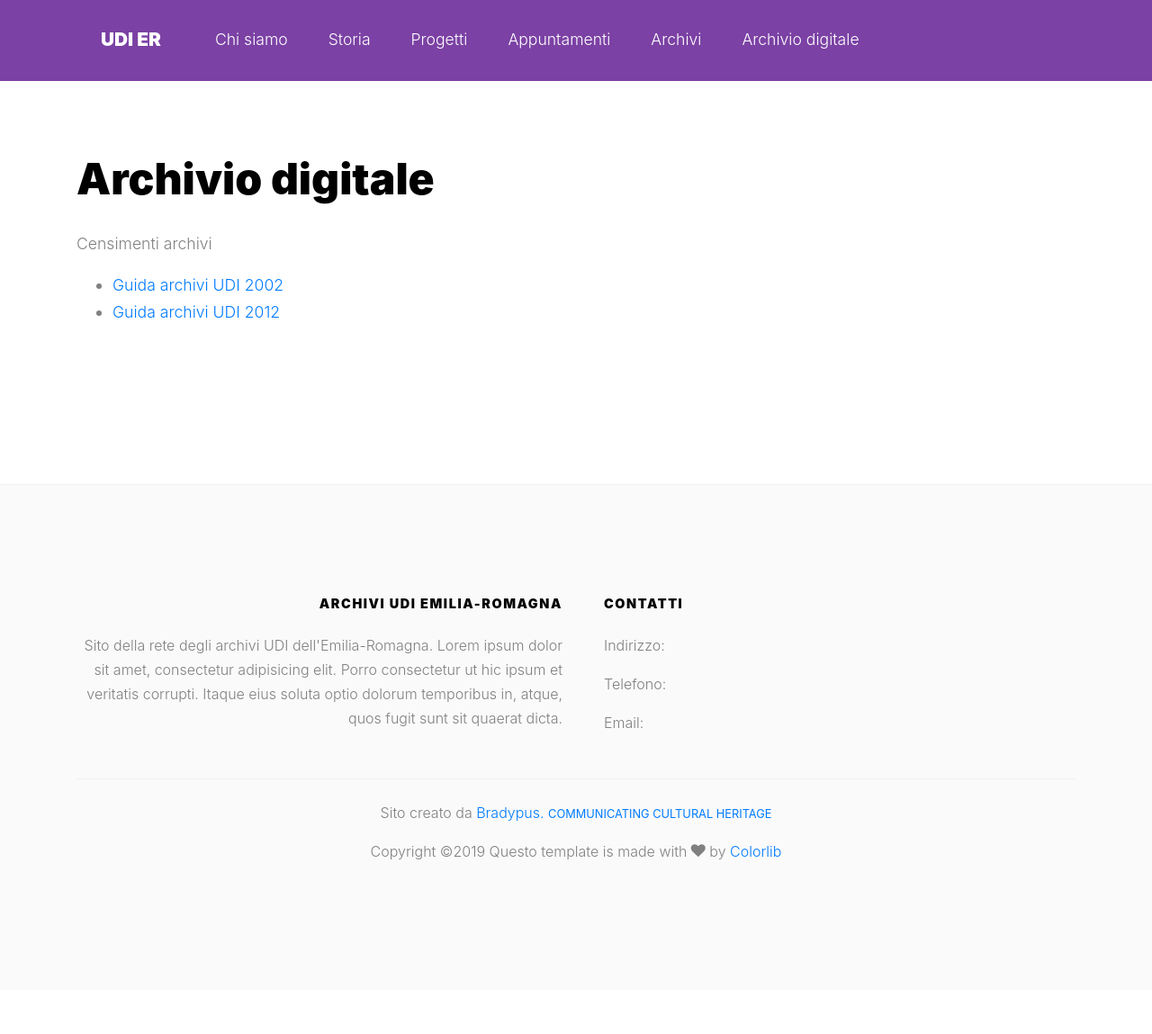
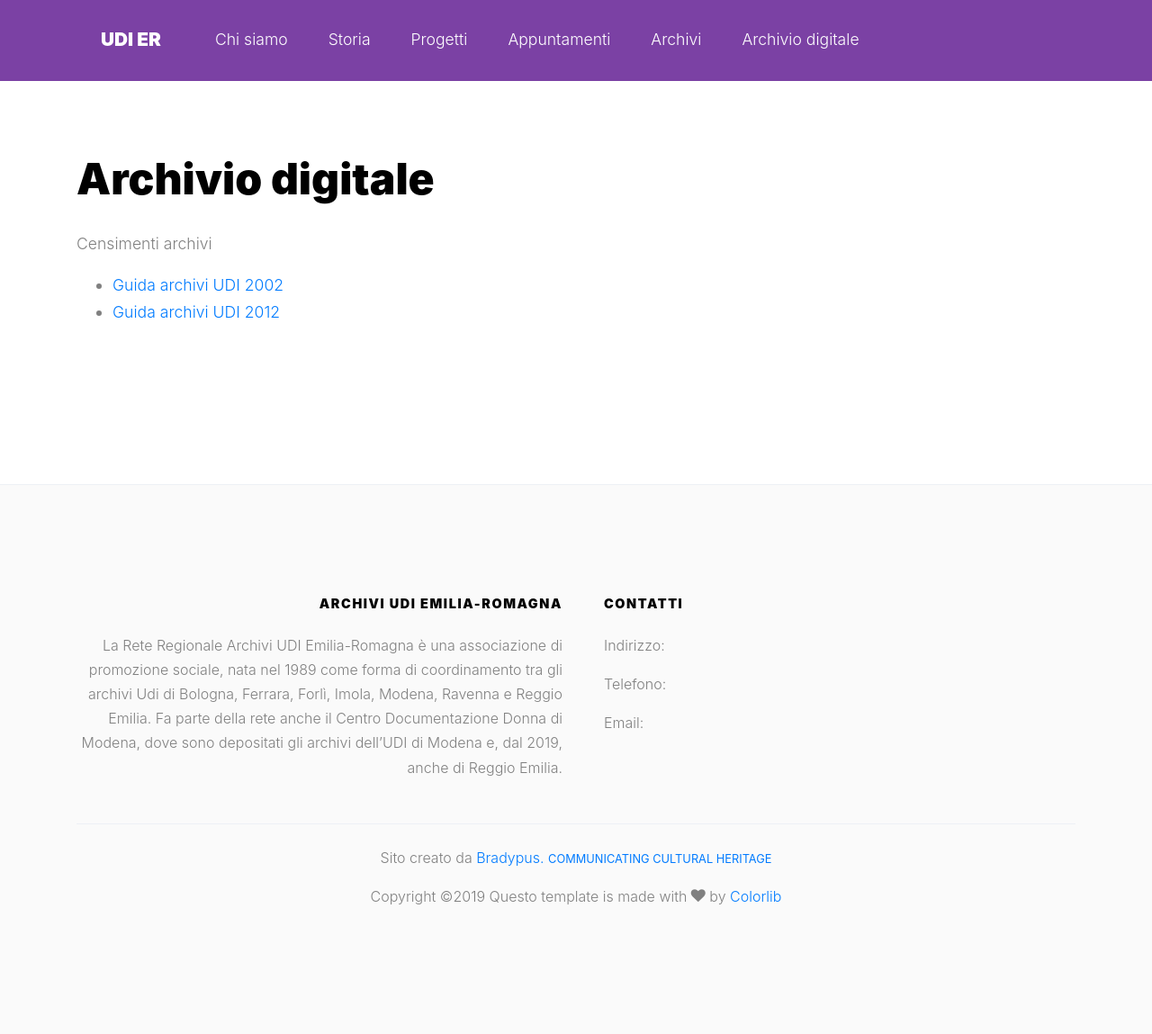
Before and after one commit to studioitc/udier.github.io, a Jekyll site: the page built from archivio-digitale.md, in a window 1280 px wide. Shown: the whole page at 90% size. Built offline with Jekyll 4.4.1, drawn with Linux system fonts in a browser that asks for light colours; some web fonts are replaced; before the commit the page ends 1100 px from its top, so only the background shows below that.

Commit message:
Updated site description

```diff
--- a/_config.yml
+++ b/_config.yml
@@ -1,6 +1,6 @@
 title: Archivi UDI Emilia-Romagna
 description: >
-  Sito della rete degli archivi UDI dell'Emilia-Romagna. Lorem ipsum dolor sit amet, consectetur adipisicing elit. Porro consectetur ut hic ipsum et veritatis corrupti. Itaque eius soluta optio dolorum temporibus in, atque, quos fugit sunt sit quaerat dicta.
+  La Rete Regionale Archivi UDI Emilia-Romagna è una associazione di promozione sociale, nata nel 1989 come forma di coordinamento tra gli archivi Udi di Bologna, Ferrara, Forlì, Imola, Modena, Ravenna e Reggio Emilia. Fa parte della rete anche il Centro Documentazione Donna di Modena, dove sono depositati gli archivi dell’UDI di Modena e, dal 2019, anche di Reggio Emilia.
 logo: logo-rete-archivi-udi.jpg
 
 exclude:
--- a/_layouts/default.html
+++ b/_layouts/default.html
@@ -100,9 +100,6 @@
         </div>
     </footer>
 
-
-
-
   </div> <!-- .site-wrap -->
 
   <script src="https://code.jquery.com/jquery-3.3.1.slim.min.js" integrity="sha384-q8i/X+965DzO0rT7abK41JStQIAqVgRVzpbzo5smXKp4YfRvH+8abtTE1Pi6jizo" crossorigin="anonymous"></script>
--- a/index.html
+++ b/index.html
@@ -13,7 +13,7 @@ custom_css: ["https://unpkg.com/leaflet@1.5.1/dist/leaflet.css"]
       <div class="col-lg-4 mr-auto">
         <h1>Archivi UDI Emilia-Romagna.</h1>
         <p class="mb-5">
-          La Rete Regionale Archivi UDI Emilia-Romagna è una associazione di promozione sociale, nata nel 1989 come forma di coordinamento tra gli archivi Udi di Bologna, Ferrara, Forlì, Imola, Modena, Ravenna e Reggio Emilia. Fa parte della rete anche il Centro Documentazione Donna di Modena, dove sono depositati gli archivi dell’UDI di Modena e, dal 2019, anche di Reggio Emilia.
+          {{ site.description }}
         </p>
 
         <p><a href={{ "archivi" | relative_url }} class="btn btn-outline-light py-3 px-5">Guarda la mappa</a></p>
```
